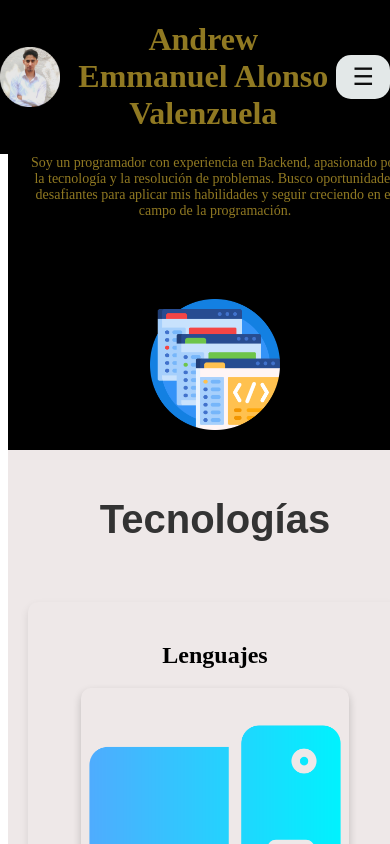
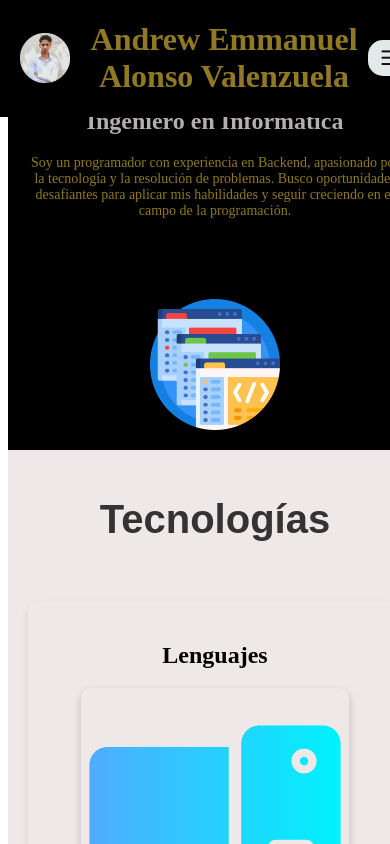
Before and after one commit to AndrewAV19/PortafolioDeAndrew, a React (Vite) app: page / in a window 390 px wide. Shown: the top 844 px of the page. Built offline with nearby package versions, Linux system fonts and the light colour scheme.

Commit message:
Actualizacion pantalla mas chica el header

```diff
--- a/src/components/Header.css
+++ b/src/components/Header.css
@@ -1,5 +1,5 @@
 header {
-  padding: -20px;
+  padding: 0 20px;
   background-color: #000000;
   color: rgb(144, 121, 34);
   text-align: center;
@@ -74,7 +74,7 @@ header {
   .nav {
     display: none; /* Oculta el menú por defecto en pantallas pequeñas */
     flex-direction: column;
-    width: 75%;
+    width: 100%; /* Ajusta el ancho del menú para que ocupe todo el ancho disponible */
     background-color: #000000;
     position: absolute;
     top: 100%; /* Ajusta para que el menú esté debajo del header */
@@ -112,3 +112,18 @@ header {
     font-size: 18px; /* Aumenta el tamaño de la fuente en pantallas pequeñas */
   }
 }
+
+@media (max-width: 480px) {
+  .logo {
+    height: 50px; /* Reduce el tamaño del logo en pantallas más pequeñas */
+  }
+
+  .nav-link {
+    font-size: 16px; /* Ajusta el tamaño de la fuente en pantallas aún más pequeñas */
+  }
+
+  .menu-toggle {
+    font-size: 20px; /* Ajusta el tamaño del botón del menú */
+    padding: 6px 12px; /* Reduce el padding del botón del menú */
+  }
+}
```
